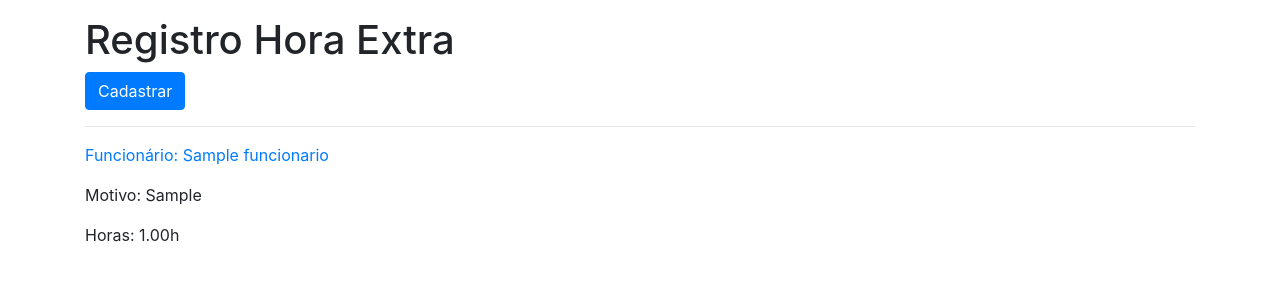
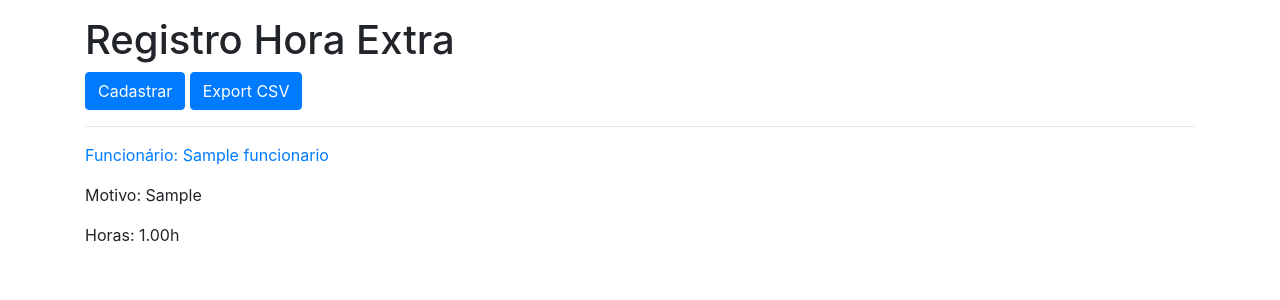
Before and after one commit to MarcosAllysson/django_sistema_gestao_rh, a Django app: page /horas-extras/ in a window 1280 px wide. Shown: the top 300 px of the page. Run offline with Django 3.2, Linux system fonts and the light colour scheme; a user stored in the database is signed in; tables that the repository leaves empty hold one stand-in row (values such as "Sample post"); parts of the project's set-up code (start-up, migrations or seed data) failed here and were passed over.

Commit message:
gerando csv

```diff
--- a/registro_hora_extra/templates/registro_hora_extra/registrohoraextra_list.html
+++ b/registro_hora_extra/templates/registro_hora_extra/registrohoraextra_list.html
@@ -8,6 +8,7 @@
 {% block main %}
     <h1 class="display-5 mt-3"> Registro Hora Extra </h1>
     <a href="{% url 'create_hora_extra' %}" class="btn btn-primary"> Cadastrar </a>
+    <a href="{% url 'exportar_csv' %}" class="btn btn-primary"> Export CSV </a>
     <hr>
 
     {% if object_list %}
--- a/registro_hora_extra/urls.py
+++ b/registro_hora_extra/urls.py
@@ -4,7 +4,8 @@ from .views import (
     HoraExtraUpdate,
     HoraExtraDelete,
     HoraExtraCreate,
-    UtilizouHoraExtra
+    UtilizouHoraExtra,
+    ExportarCSV
 )
 
 
@@ -14,4 +15,5 @@ urlpatterns = [
     path('editar/<int:pk>/', HoraExtraUpdate.as_view(), name='update_hora_extra'),
     path('utilizou-hora-extra/<int:pk>/', UtilizouHoraExtra.as_view(), name='utilizou_hora_extra'),
     path('deletar/<int:pk>/', HoraExtraDelete.as_view(), name='delete_hora_extra'),
+    path('exportar-csv/', ExportarCSV.as_view(), name='exportar_csv'),
 ]
--- a/registro_hora_extra/views.py
+++ b/registro_hora_extra/views.py
@@ -6,6 +6,9 @@
 from django.views.generic.list import ListView
 from .models import RegistroHoraExtra
 from .forms import RegistroHoraExtraForm
+
+# CSV
+import csv
 
 
 # Create your views here.
@@ -71,3 +74,35 @@
 
         # Retornando HttpResponse
         return HttpResponse(response, content_type='application/json')
+
+
+class ExportarCSV(View):
+    """
+    Exportando CSV do registro de banco de horas
+    """
+
+    def get(self, request):
+        # Create the HttpResponse object with the appropriate CSV header.
+        response = HttpResponse(
+            content_type='text/csv',
+            headers={'Content-Disposition': 'attachment; filename="somefilename.csv"'},
+        )
+
+        registro_hora_extra = RegistroHoraExtra.objects.filter(utilizada=False)
+
+        writer = csv.writer(response)
+
+        # Título das colunas (CABEÇALHO)
+        writer.writerow(['ID', 'Motivo', 'Funcionário', 'Horas restantes', 'Horas'])
+
+        # Iterando sobre as linhas
+        for registro in registro_hora_extra:
+            writer.writerow([
+                registro.id,
+                registro.motivo,
+                registro.funcionario,
+                registro.funcionario.total_horas_extra,
+                registro.horas
+            ])
+
+        return response
```
